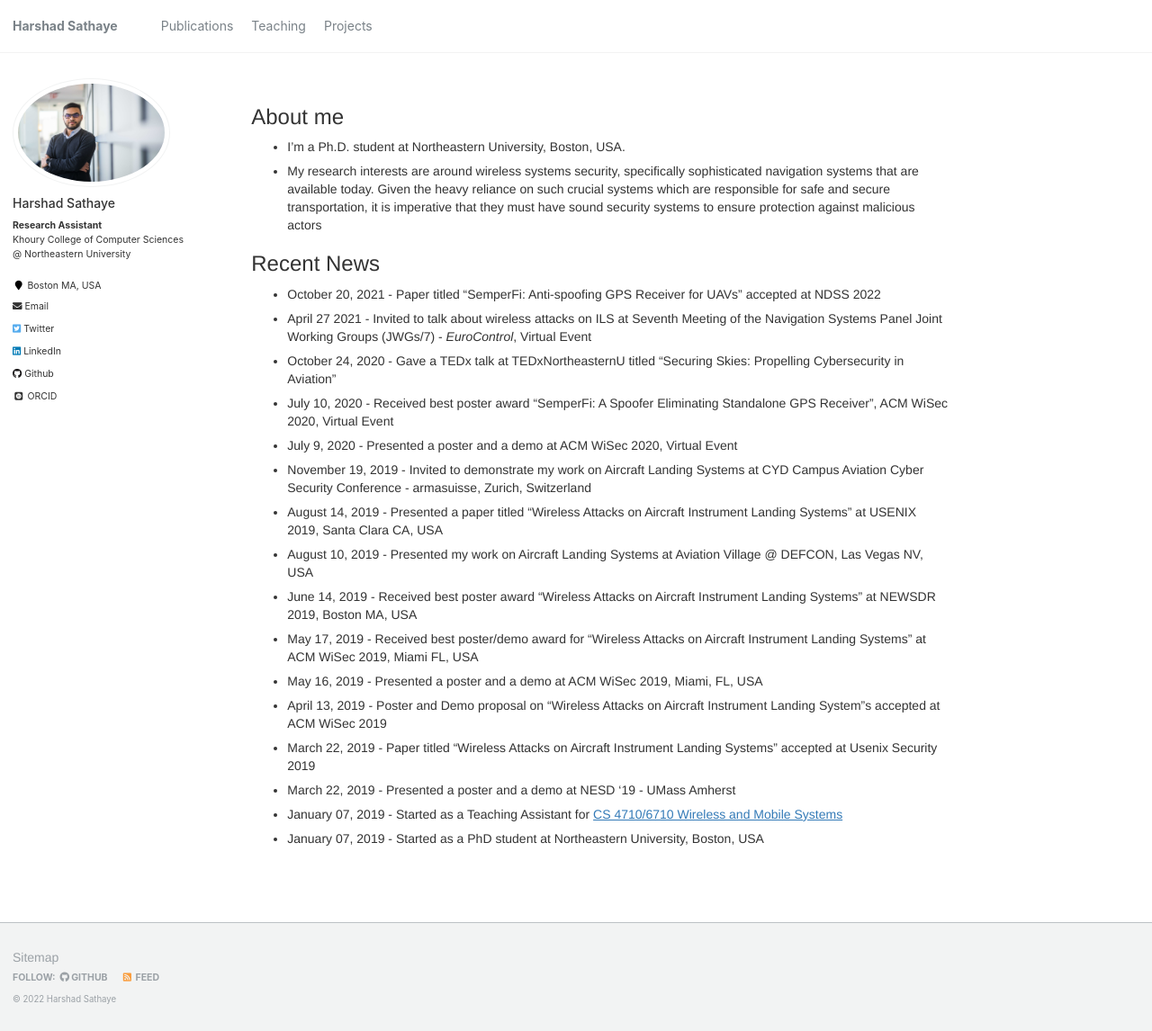
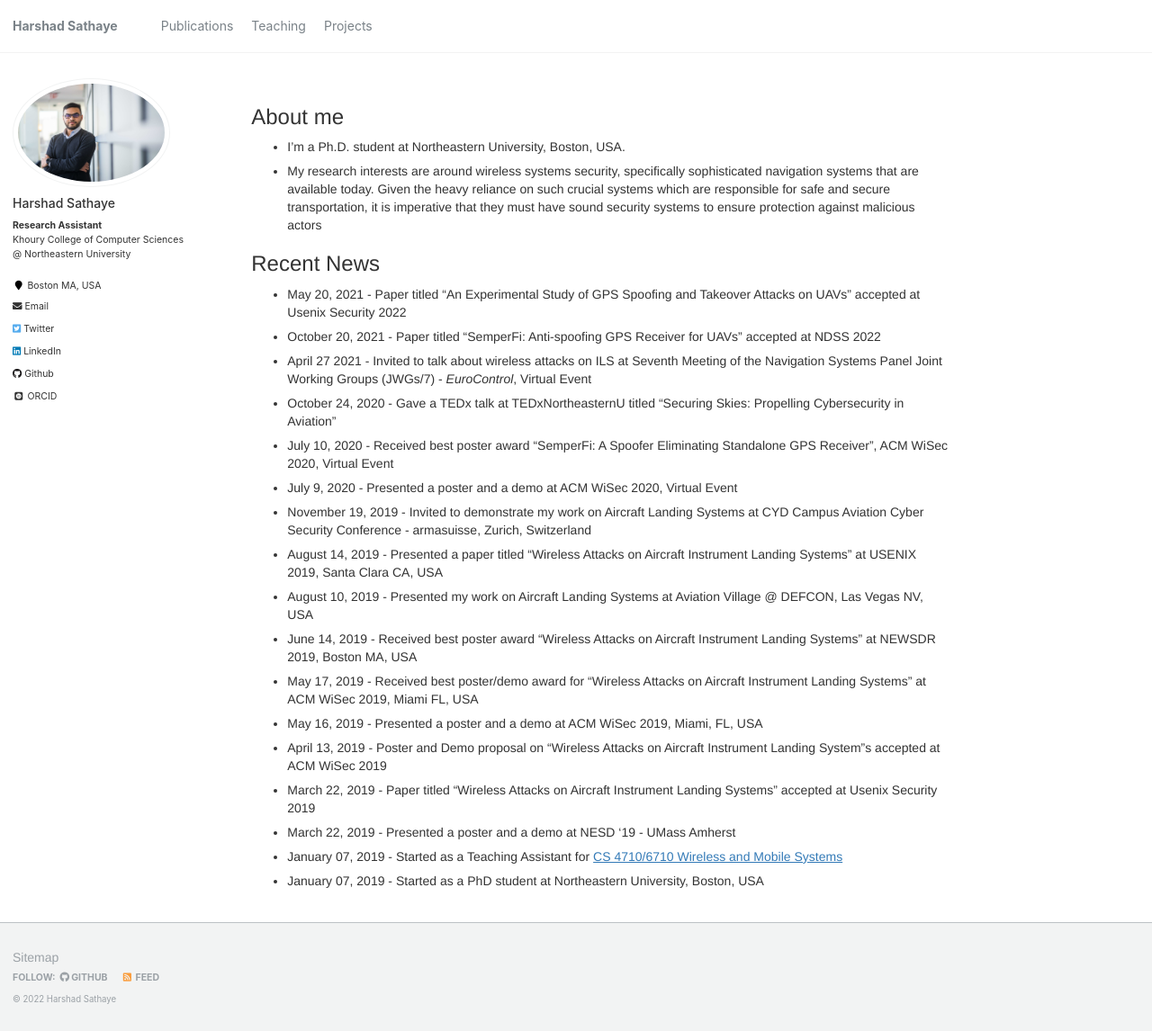
Before and after one commit to harshadms/harshadms.github.io, a Jekyll site: the page built from _pages/about.md, in a window 1280 px wide and 1146 px high. Shown: the whole window at 90% size. Built offline with Jekyll 4.4.1, drawn with Linux system fonts in a browser that asks for light colours; some web fonts are replaced.

Commit message:
Update about.md

```diff
--- a/_pages/about.md
+++ b/_pages/about.md
@@ -14,6 +14,7 @@ redirect_from:
 * My research interests are around wireless systems security, specifically sophisticated navigation systems that are available today. Given the heavy reliance on such crucial systems which are responsible for safe and secure transportation, it is imperative that they must have sound security systems to ensure protection against malicious actors
 
 ### Recent News
+* May 20, 2021 - Paper titled “An Experimental Study of GPS Spoofing and Takeover Attacks on UAVs” accepted at Usenix Security 2022
 * October 20, 2021 - Paper titled "SemperFi: Anti-spoofing GPS Receiver for UAVs" accepted at NDSS 2022
 * April 27 2021 - Invited to talk about wireless attacks on ILS at Seventh  Meeting  of  the Navigation Systems Panel Joint Working Groups (JWGs/7) - *EuroControl*, Virtual Event
 * October 24, 2020 - Gave a TEDx talk at TEDxNortheasternU titled "Securing Skies: Propelling Cybersecurity in Aviation"
```
